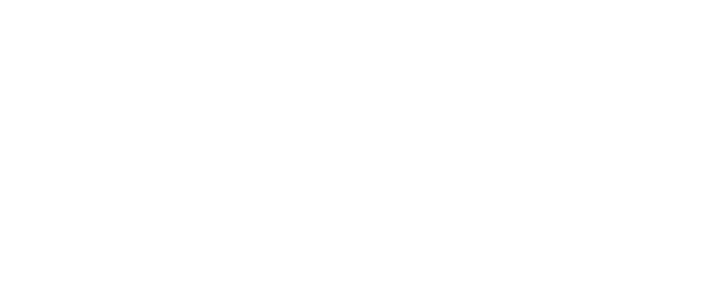
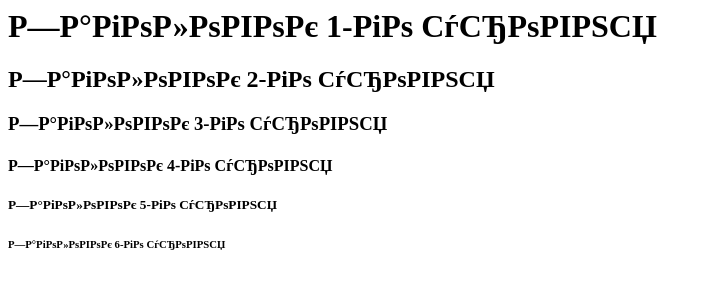
Before and after one commit to itogood/itogood.github.io, a plain HTML site: page index.html in a window 1280 px wide. Shown: the whole page, without its empty margins (0-712 px from the left). Drawn offline with Linux system fonts and the light colour scheme.

Commit message:
Update index.html

```diff
--- a/index.html
+++ b/index.html
@@ -4,5 +4,11 @@
     <meta http-equiv="Content-type" content="text/html; charset=windows-1251">
 </head>
 <body>
+     <h1>Заголовок 1-го уровня</h1>
+  <h2>Заголовок 2-го уровня</h2>
+  <h3>Заголовок 3-го уровня</h3>
+  <h4>Заголовок 4-го уровня</h4>
+  <h5>Заголовок 5-го уровня</h5>
+  <h6>Заголовок 6-го уровня</h6>
 </body>
 </html>
```
